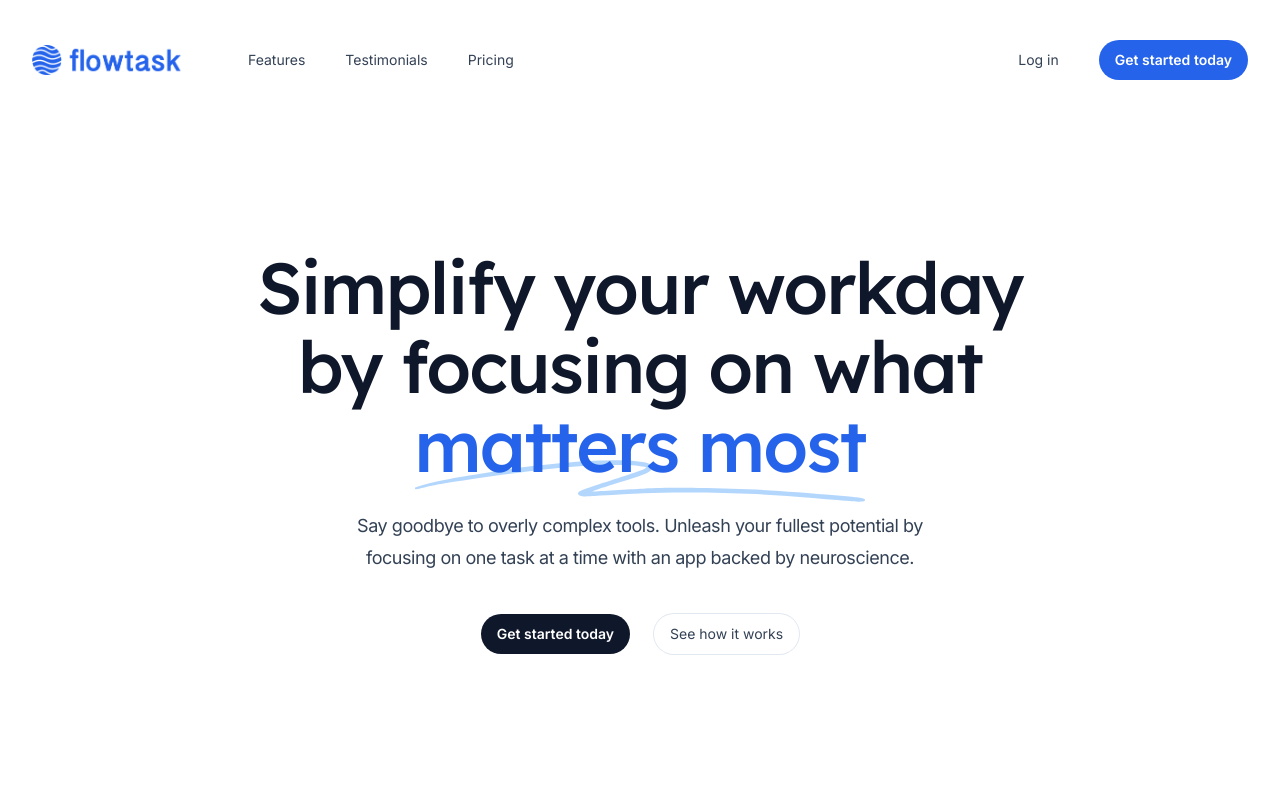
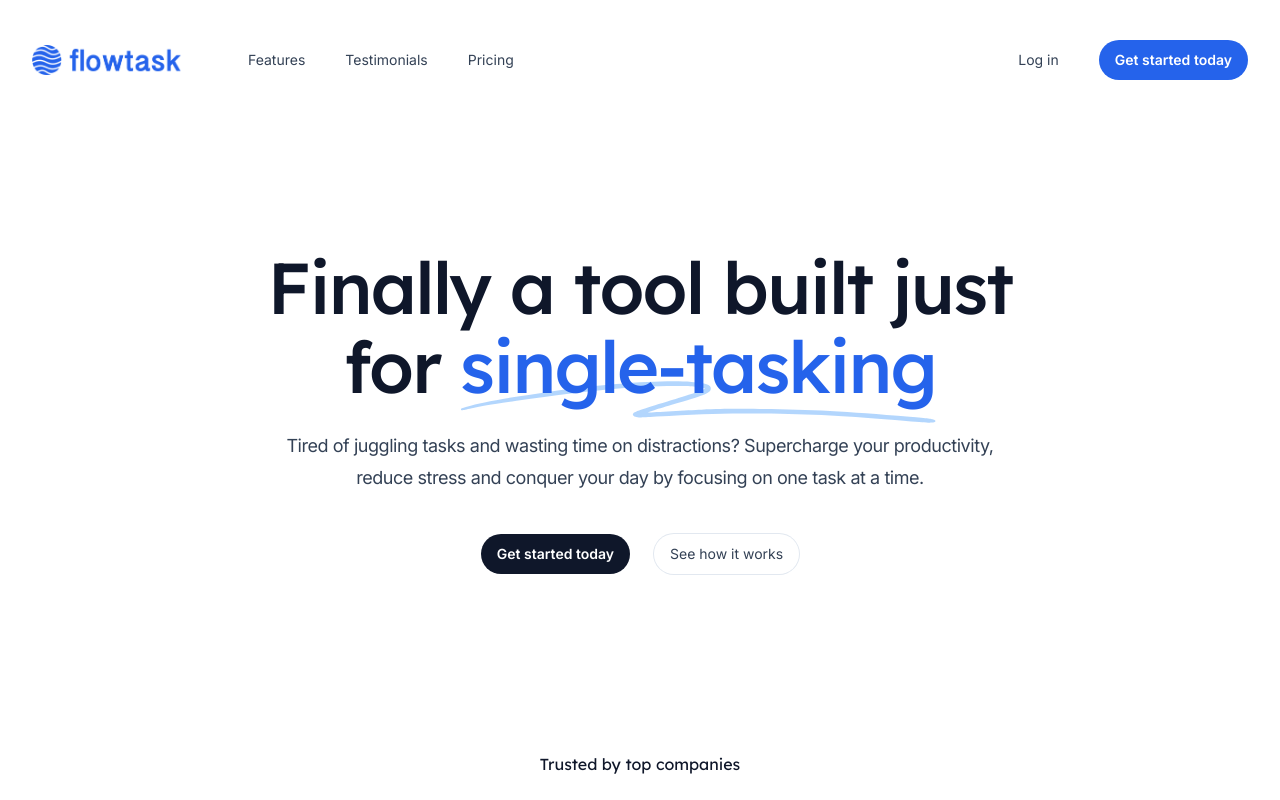
Before and after one commit to jnaples/flowtask-marketing, a Next.js app: page / in a window 1280 px wide. Shown: the top 800 px of the page. Built offline with nearby package versions, Linux system fonts and the light colour scheme.

Commit message:
Change hero headline

```diff
--- a/src/components/Hero.jsx
+++ b/src/components/Hero.jsx
@@ -13,7 +13,7 @@ export function Hero() {
   return (
     <Container className="pb-16 pt-20 text-center lg:pt-32">
       <h1 className="mx-auto max-w-3xl font-display text-5xl font-medium tracking-tight text-slate-900 sm:text-7xl">
-        Simplify your workday by focusing on what{' '}
+        Finally a tool built just for{' '}
         <span className="relative whitespace-nowrap text-blue-600">
           <svg
             aria-hidden="true"
@@ -23,12 +23,13 @@ export function Hero() {
           >
             <path d="M203.371.916c-26.013-2.078-76.686 1.963-124.73 9.946L67.3 12.749C35.421 18.062 18.2 21.766 6.004 25.934 1.244 27.561.828 27.778.874 28.61c.07 1.214.828 1.121 9.595-1.176 9.072-2.377 17.15-3.92 39.246-7.496C123.565 7.986 157.869 4.492 195.942 5.046c7.461.108 19.25 1.696 19.17 2.582-.107 1.183-7.874 4.31-25.75 10.366-21.992 7.45-35.43 12.534-36.701 13.884-2.173 2.308-.202 4.407 4.442 4.734 2.654.187 3.263.157 15.593-.78 35.401-2.686 57.944-3.488 88.365-3.143 46.327.526 75.721 2.23 130.788 7.584 19.787 1.924 20.814 1.98 24.557 1.332l.066-.011c1.201-.203 1.53-1.825.399-2.335-2.911-1.31-4.893-1.604-22.048-3.261-57.509-5.556-87.871-7.36-132.059-7.842-23.239-.254-33.617-.116-50.627.674-11.629.54-42.371 2.494-46.696 2.967-2.359.259 8.133-3.625 26.504-9.81 23.239-7.825 27.934-10.149 28.304-14.005.417-4.348-3.529-6-16.878-7.066Z" />
           </svg>
-          <span className="relative">matters most</span>
+          <span className="relative">single-tasking</span>
         </span>
       </h1>
-      <p className="mx-auto mt-6 max-w-2xl text-lg tracking-tight text-slate-700">
-        Say goodbye to overly complex tools. Unleash your fullest potential by
-        focusing on one task at a time with an app backed by neuroscience.
+      <p className="mx-auto mt-6 max-w-3xl text-lg tracking-tight text-slate-700">
+        Tired of juggling tasks and wasting time on distractions? Supercharge
+        your productivity, reduce stress and conquer your day by focusing on one
+        task at a time.
       </p>
       <div className="mt-10 flex justify-center gap-x-6">
         <Button href="#pricing">Get started today</Button>
```
